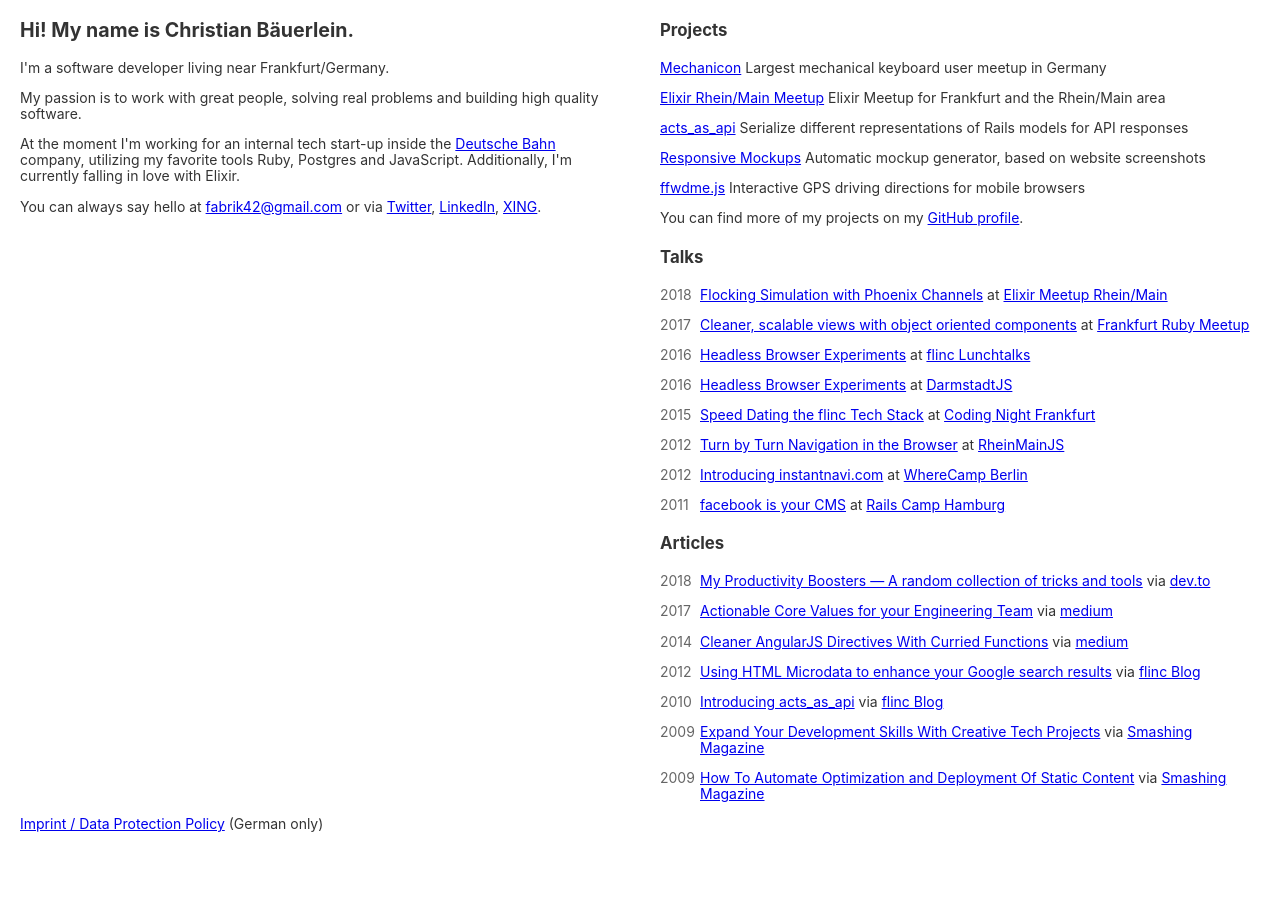
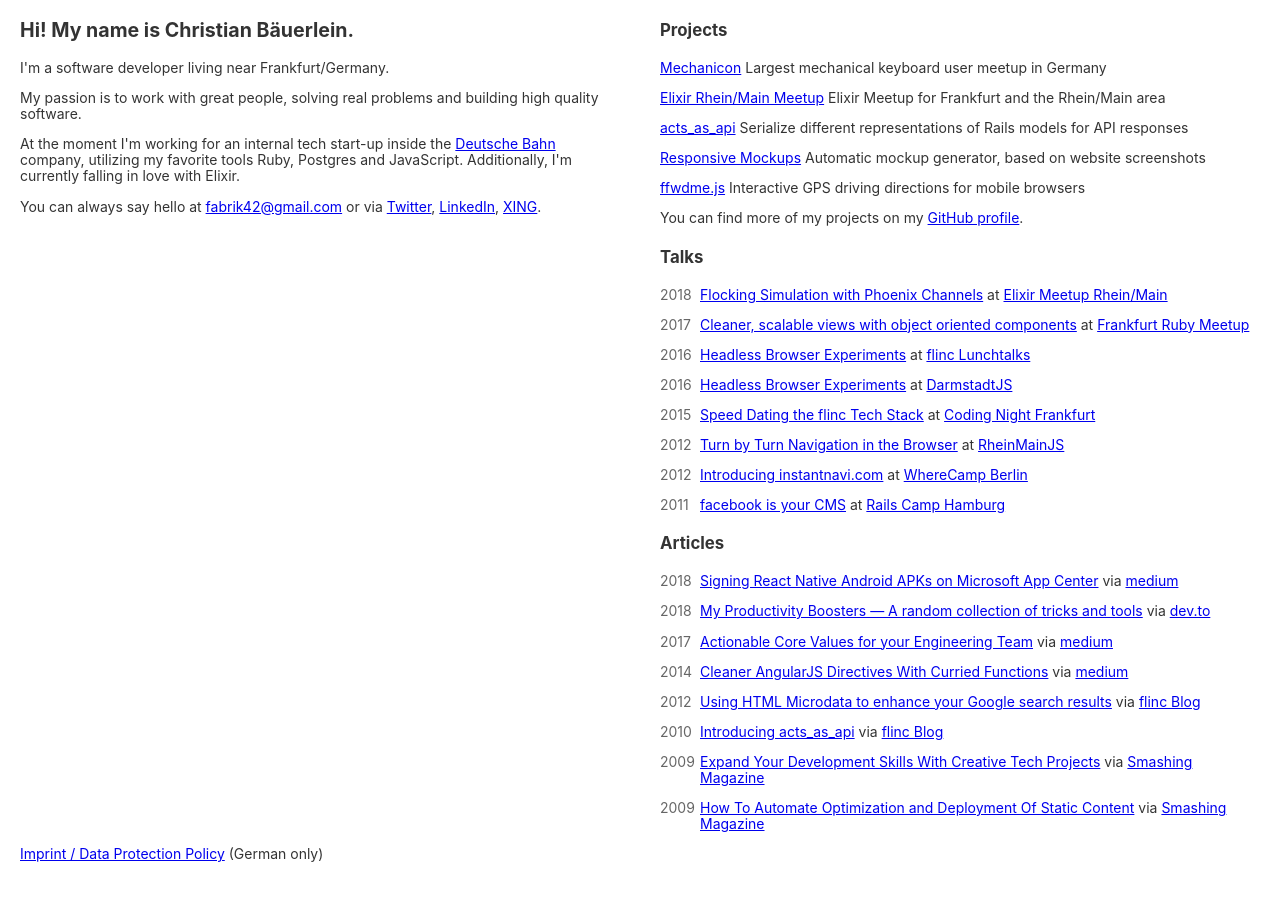
Before and after one commit to fabrik42/fabrik42.github.com, a Jekyll site: the page built from index.html, in a window 1280 px wide. Built offline with Jekyll 4.4.1, drawn with Linux system fonts in a browser that asks for light colours.

Commit message:
Add latest article

```diff
--- a/_data/articles.yml
+++ b/_data/articles.yml
@@ -1,3 +1,9 @@
+- year: 2018
+  title: Signing React Native Android APKs on Microsoft App Center
+  url: https://medium.com/@fabrik42/signing-react-native-android-apks-with-keystore-on-microsoft-app-center-b46664f42f3a
+  via: medium
+  via_url: https://medium.com/@fabrik42
+
 - year: 2018
   title: My Productivity Boosters — A random collection of tricks and tools
   url: https://dev.to/fabrik42/my-productivity-boosters--a-random-collection-of-tricks-and-tools--what-are-yours-28fm
```
